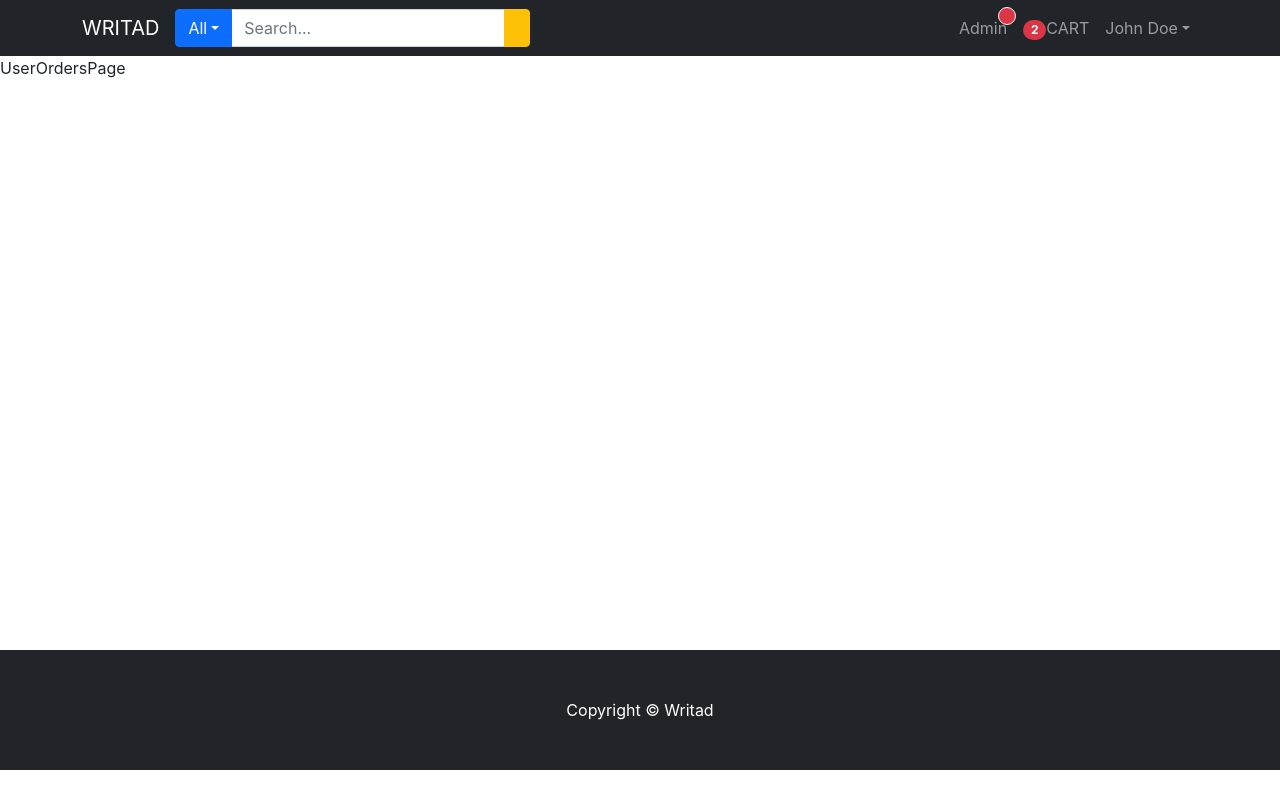
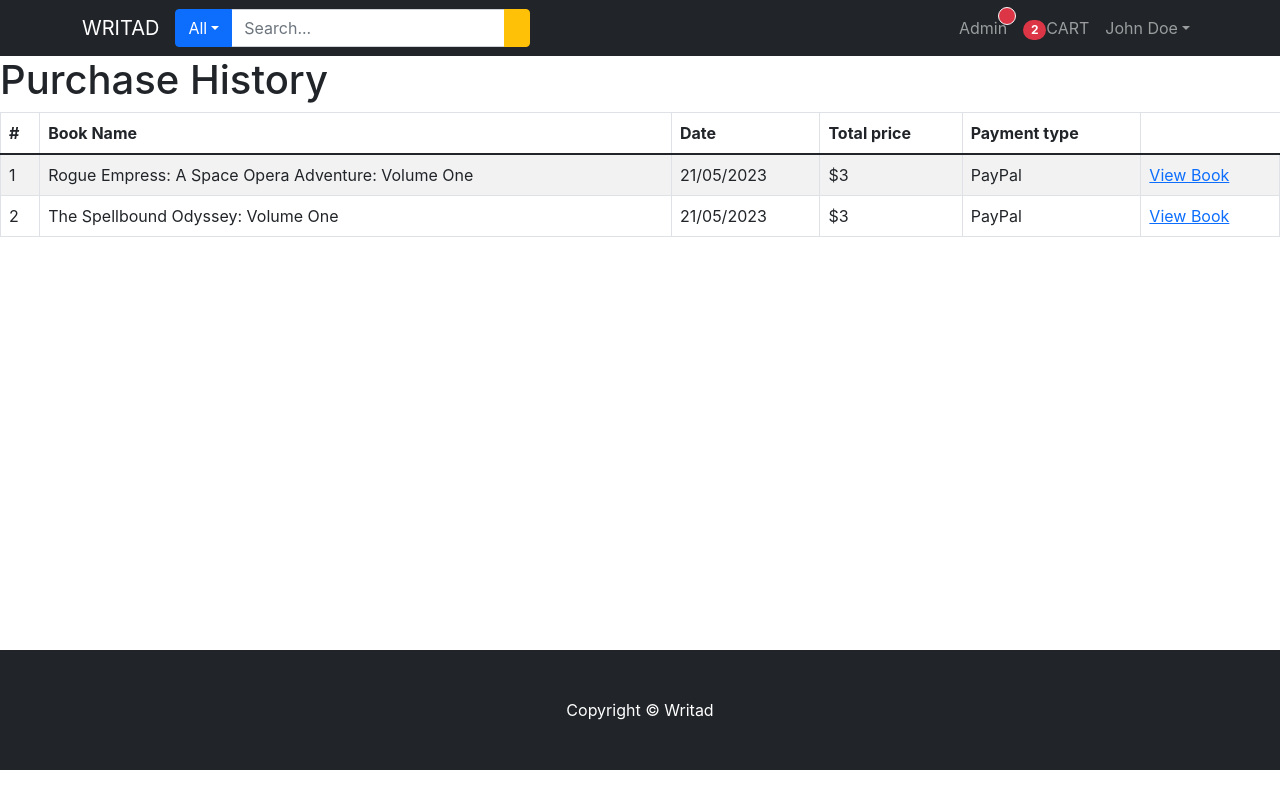
Before and after one commit to Gitroars/WADS_FP, a React (Create React App) app in the folder frontend/: page /user/my-orders in a window 1280 px wide. Built offline with nearby package versions, Linux system fonts and the light colour scheme; the HTML template or start-up script is replaced by a standard one.

Commit message:
Finish User Orders Page

```diff
--- a/frontend/src/pages/user/UserOrdersPage.js
+++ b/frontend/src/pages/user/UserOrdersPage.js
@@ -1,7 +1,47 @@
 import React from "react";
-
+import { Row, Col, Table } from "react-bootstrap";
+import { Link } from "react-router-dom";
 const UserOrdersPage = () => {
-  return <div>UserOrdersPage</div>;
+  return (
+    <Row className='m-6'>
+      <Col md={12}>
+        <h1>Purchase History</h1>
+        <Table striped bordered hover>
+          <thead>
+            <tr>
+              <th>#</th>
+              <th>Book Name</th>
+              <th>Date</th>
+              <th>Total price</th>
+              <th>Payment type</th>
+            </tr>
+          </thead>
+          <tbody>
+            <tr>
+              <td>1</td>
+              <td>Rogue Empress: A Space Opera Adventure: Volume One</td>
+              <td>21/05/2023</td>
+              <td>$3</td>
+              <td>PayPal</td>
+              <td>
+                <Link to='/user/order-details'>View Book</Link>
+              </td>
+            </tr>
+            <tr>
+              <td>2</td>
+              <td>The Spellbound Odyssey: Volume One</td>
+              <td>21/05/2023</td>
+              <td>$3</td>
+              <td>PayPal</td>
+              <td>
+                <Link to='/user/order-details'>View Book</Link>
+              </td>
+            </tr>
+          </tbody>
+        </Table>
+      </Col>
+    </Row>
+  );
 };
 
 export default UserOrdersPage;
```
